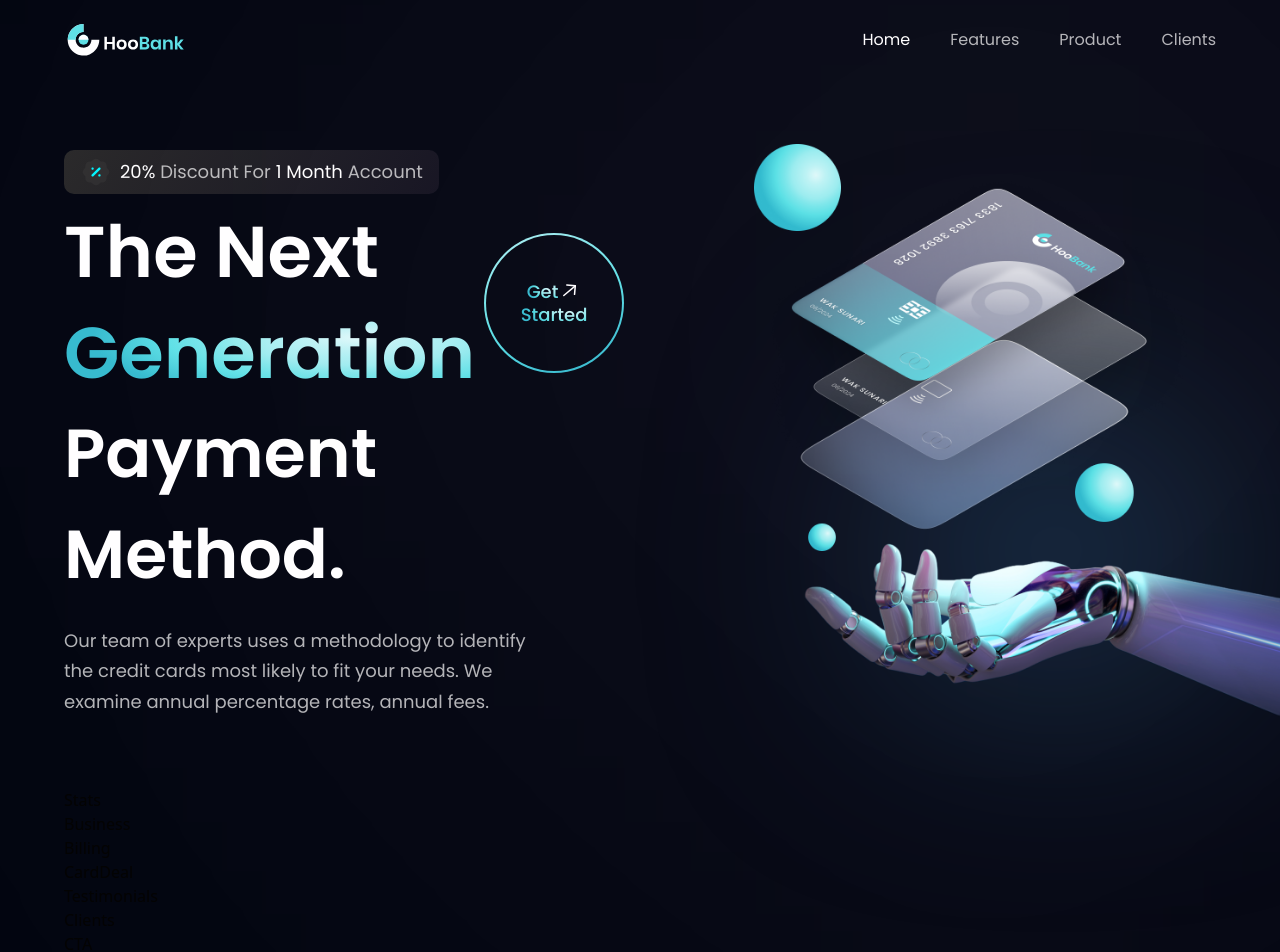
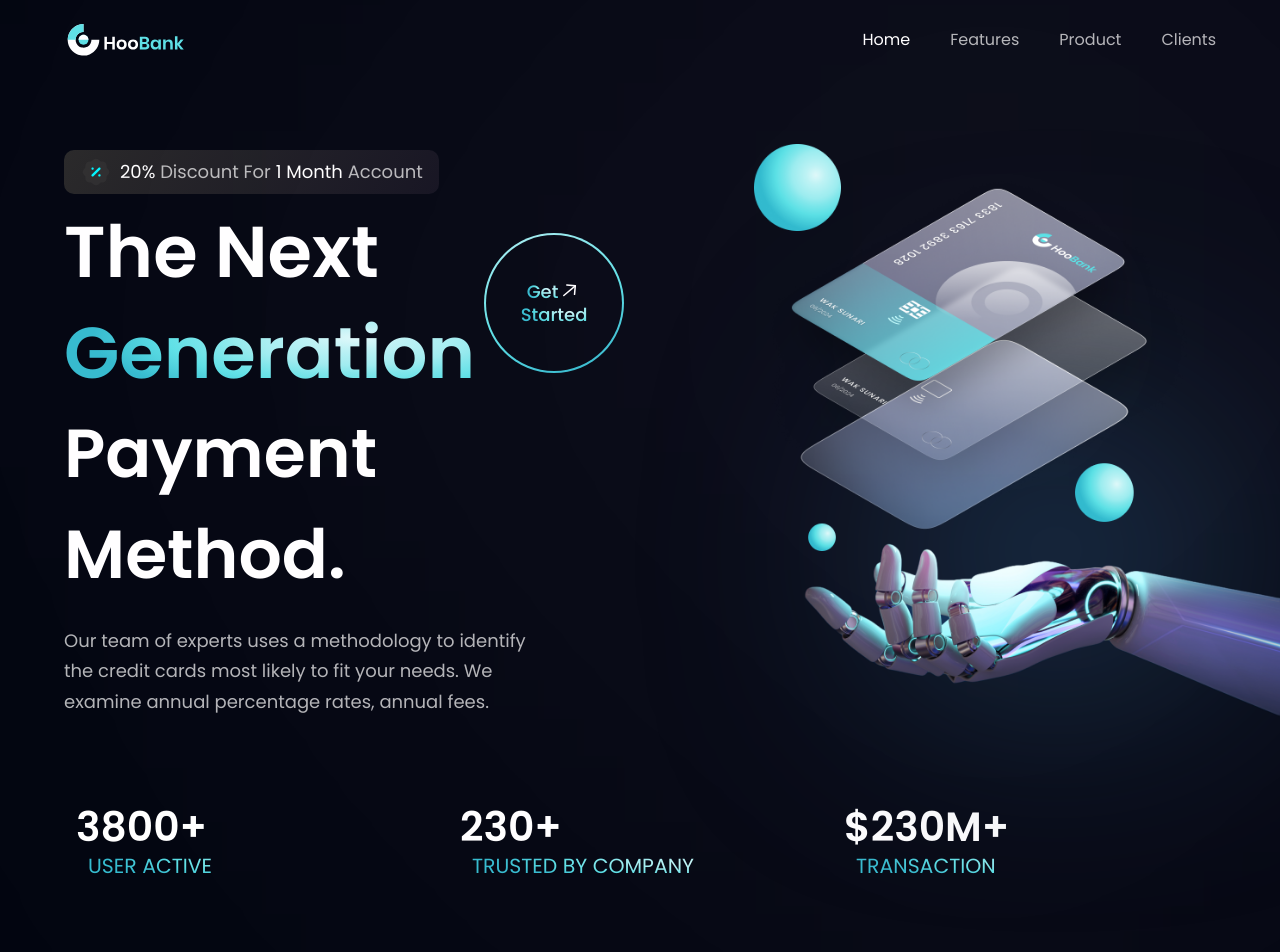
Before and after one commit to eduardomaldonadofernandez21/bank_modern_app, a React (Vite) app in the folder bank_modern_app/: page / in a window 1280 px wide. Shown: the top 952 px of the page. Built offline with nearby package versions, Linux system fonts and the light colour scheme.

Commit message:
creation stats

```diff
--- a/bank_modern_app/src/components/Stats.jsx
+++ b/bank_modern_app/src/components/Stats.jsx
@@ -1,8 +1,21 @@
-import React from 'react';
+import { stats } from '../constants';
+import styles from '../style'
 
 const Stats = () => {
   return (
-    <div>Stats</div>
+    <section className={`${styles.flexCenter} flex-row flex-wrap sm:mb-20 mb-6`}>
+      {stats.map((stat) => (
+        <div key={stat.id} className={`flex-1 justify-start items-center flex-row m-3`}>
+          <h4 className="font-poppins font-semibold xs:text-[40.89px] text-[30.89px] xs:leading-[53.16px] leading-[43.16px] text-white">
+            {stat.value}
+          </h4>
+          <p className="font-poppins font-normal xs:text-[20.45px] text-[15.45px] xs:leading-[26.58px] leading-[21.58px] text-gradient uppercase ml-3">
+            {stat.title}
+          </p>
+        </div>
+
+      ))}
+    </section>
   );
 }
 
```
